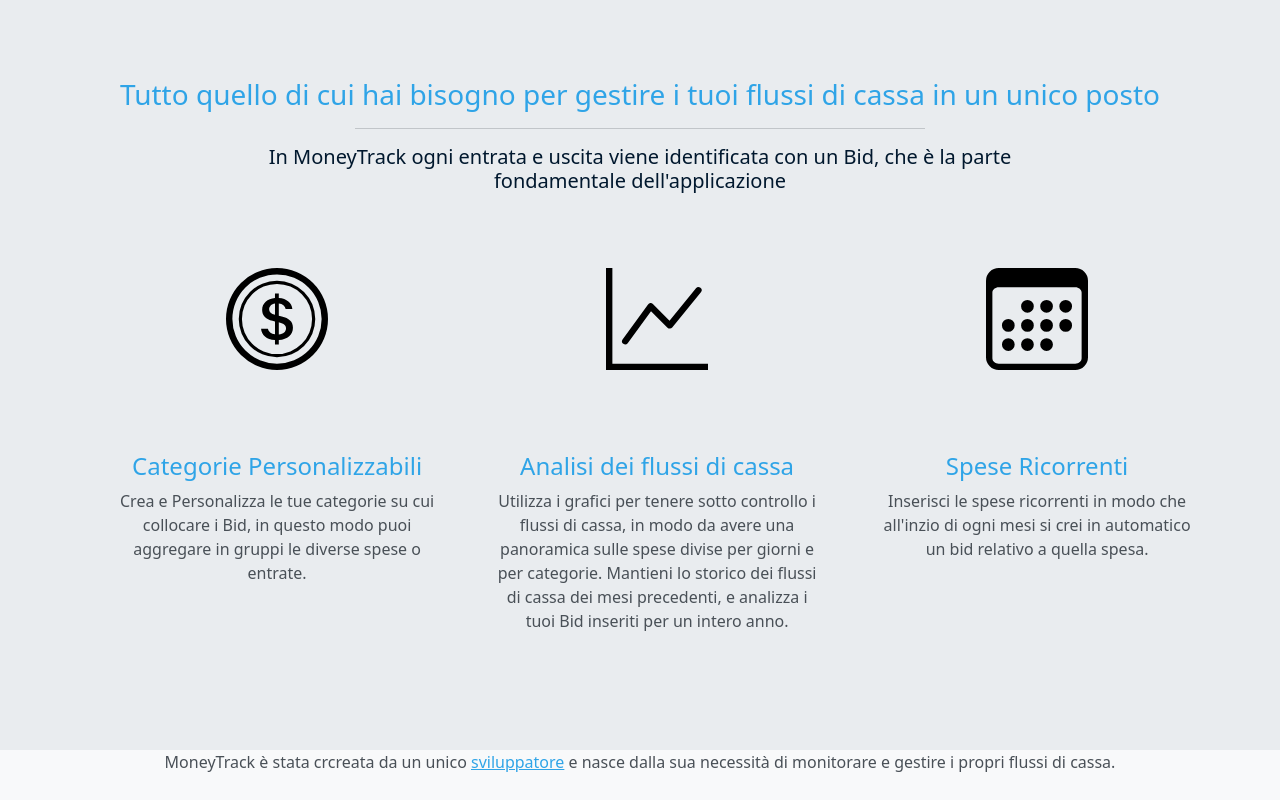
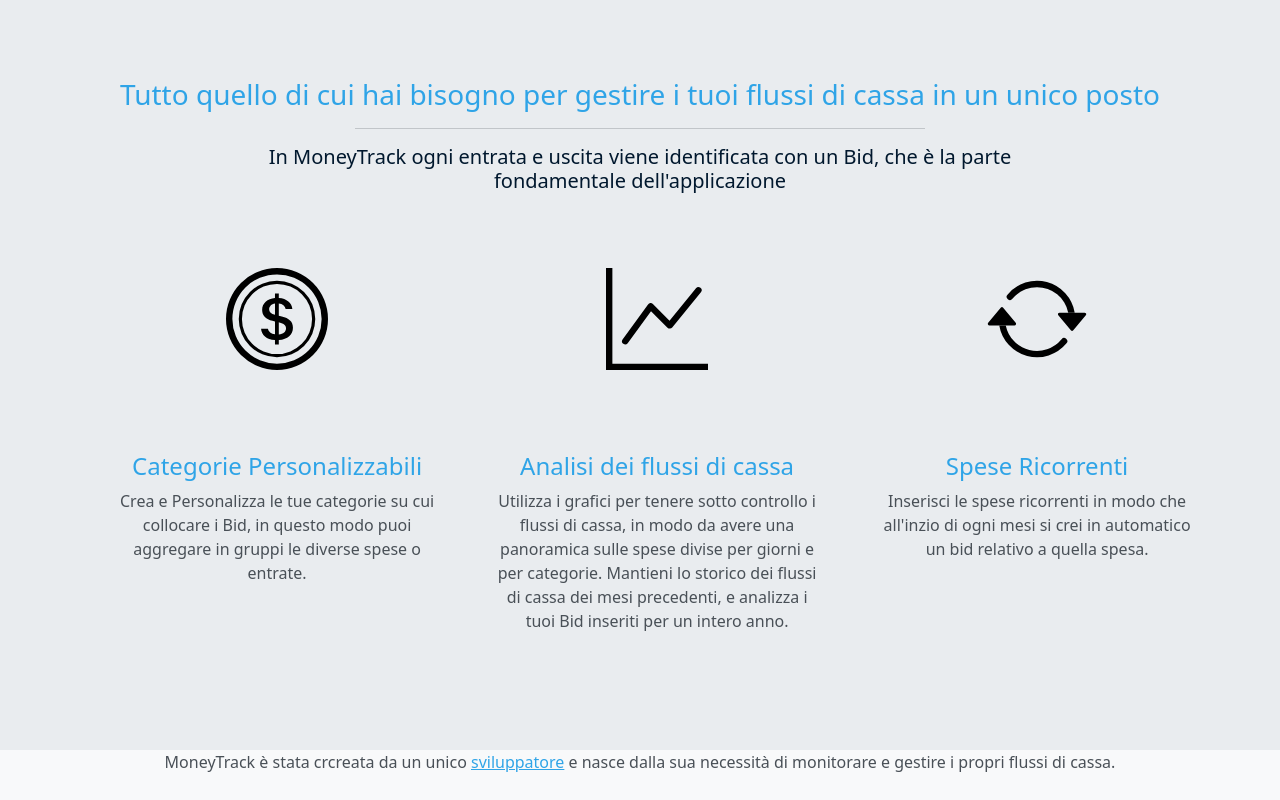
Before and after one commit to MatteoMass/MoneyTrackApp, a plain HTML site: page index.html in a window 1280 px wide. Shown: the part 840-1640 px from the top of the page. Drawn offline with Linux system fonts and the light colour scheme.

Commit message:
Update index.html

```diff
--- a/index.html
+++ b/index.html
@@ -119,7 +119,7 @@
                         Mantieni lo storico dei flussi di cassa dei mesi precedenti, e analizza i tuoi Bid inseriti per un intero anno.
                     </div>
                     <div class="col-md div-icon">
-                        <img class="icon-style" src="img/calendar3.svg">
+                        <img class="icon-style" src="img/arrow-repeat.svg">
                         <div style="height: 40%;"></div>
                         <h4>Spese Ricorrenti</h4>
                         Inserisci le spese ricorrenti in modo che all'inzio di ogni mesi si crei in automatico un bid relativo a quella spesa.
```
